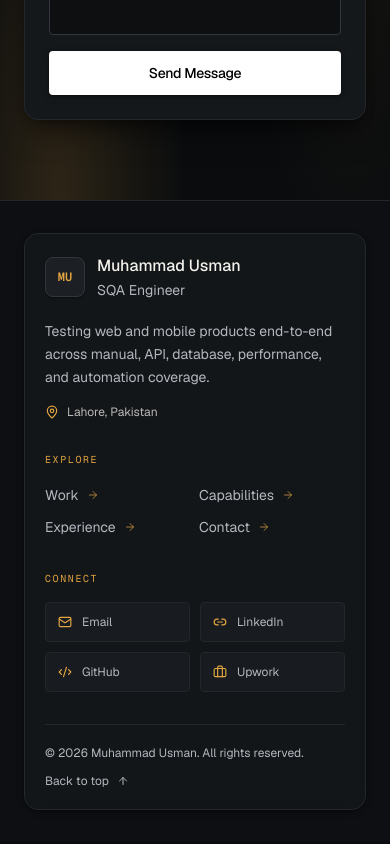
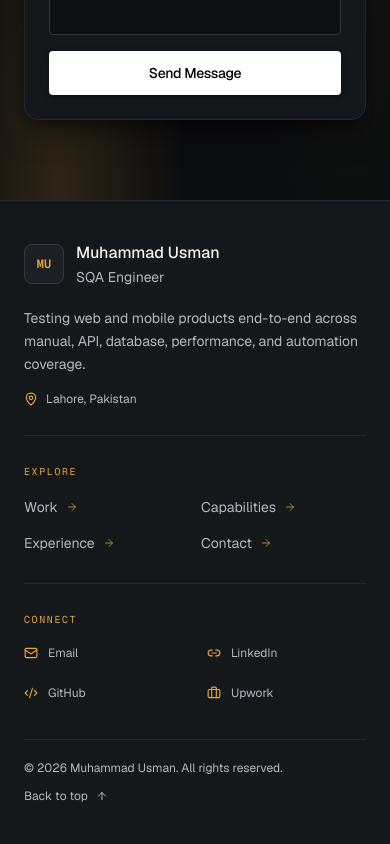
Before and after one commit to usman-siddique/QA-Portfolio, a Next.js app: page / in a window 390 px wide. Shown: the part 10380-11224 px from the top of the page. Built offline with nearby package versions, Linux system fonts and the light colour scheme.

Commit message:
Refine footer layout

```diff
--- a/components/layout/Footer.tsx
+++ b/components/layout/Footer.tsx
@@ -24,18 +24,17 @@ export function Footer() {
   ];
 
   return (
-    <footer className="relative overflow-hidden border-t border-border bg-surface/30">
+    <footer className="relative overflow-hidden border-t border-border bg-surface">
       <div
         aria-hidden="true"
         className="bg-dot-grid absolute inset-0 -z-10 opacity-40"
       />
 
-      <Container className="relative py-8 sm:py-10">
-        <div className="rounded-[var(--radius-lg)] border border-border bg-surface/80 p-5 shadow-elevated-sm backdrop-blur-sm sm:p-8">
-          <div className="grid gap-8 lg:grid-cols-[1.25fr_0.7fr_1fr] lg:gap-10">
-            <div className="max-w-md">
+      <Container className="relative py-10 sm:py-12">
+        <div className="grid gap-0 lg:grid-cols-[1.25fr_0.7fr_1fr] lg:gap-12">
+          <div className="max-w-md pb-7 lg:pb-0">
             <div className="flex items-center gap-3">
-                <span className="flex size-10 shrink-0 items-center justify-center rounded-[var(--radius-md)] border border-border-strong bg-surface-2 font-mono text-xs font-semibold text-accent shadow-xs">
+              <span className="flex size-10 shrink-0 items-center justify-center rounded-[var(--radius-md)] border border-border-strong bg-surface-2 font-mono text-xs font-semibold text-accent">
                 MU
               </span>
               <div>
@@ -57,11 +56,14 @@ export function Footer() {
             </p>
           </div>
 
-            <nav aria-label="Footer navigation">
+          <nav
+            aria-label="Footer navigation"
+            className="border-t border-border py-7 lg:border-0 lg:py-0"
+          >
             <p className="font-mono text-[10px] uppercase tracking-[0.16em] text-accent">
               Explore
             </p>
-              <ul className="mt-4 grid grid-cols-2 gap-2 lg:grid-cols-1">
+            <ul className="mt-4 grid grid-cols-2 gap-3 lg:grid-cols-1">
               {siteConfig.navigation.map((item) => (
                 <li key={item.href}>
                   <Link
@@ -79,11 +81,11 @@ export function Footer() {
             </ul>
           </nav>
 
-            <div>
+          <div className="border-t border-border pt-7 lg:border-0 lg:pt-0">
             <p className="font-mono text-[10px] uppercase tracking-[0.16em] text-accent">
               Connect
             </p>
-              <ul className="mt-4 grid grid-cols-2 gap-2.5">
+            <ul className="mt-4 grid grid-cols-2 gap-x-6 gap-y-4">
               {channels.map((channel) => {
                 const Icon = channel.icon;
                 const opensNewTab = channel.href.startsWith("http");
@@ -94,10 +96,10 @@ export function Footer() {
                       href={channel.href}
                       target={opensNewTab ? "_blank" : undefined}
                       rel={opensNewTab ? "noopener noreferrer" : undefined}
-                        className="group flex min-h-10 items-center gap-2.5 rounded-[var(--radius-sm)] border border-border bg-surface-2/70 px-3 py-2 text-xs text-muted-foreground transition-all hover:-translate-y-0.5 hover:border-accent/40 hover:text-foreground hover:shadow-elevated-sm"
+                      className="group inline-flex items-center gap-2.5 text-xs text-muted-foreground transition-colors hover:text-foreground"
                     >
                       <Icon
-                          className="size-3.5 shrink-0 text-accent"
+                        className="size-3.5 shrink-0 text-accent transition-transform group-hover:-translate-y-0.5"
                         aria-hidden="true"
                       />
                       {channel.label}
@@ -109,7 +111,7 @@ export function Footer() {
           </div>
         </div>
 
-          <div className="mt-8 flex flex-col gap-3 border-t border-border pt-5 sm:flex-row sm:items-center sm:justify-between">
+        <div className="mt-8 flex flex-col gap-3 border-t border-border pt-5 sm:flex-row sm:items-center sm:justify-between lg:mt-10">
           <p className="text-xs text-muted-foreground">
             &copy; {year} {profile.name}. All rights reserved.
           </p>
@@ -124,7 +126,6 @@ export function Footer() {
             />
           </Link>
         </div>
-        </div>
       </Container>
     </footer>
   );
```
Lines whose indentation alone changed are shown as unchanged.
